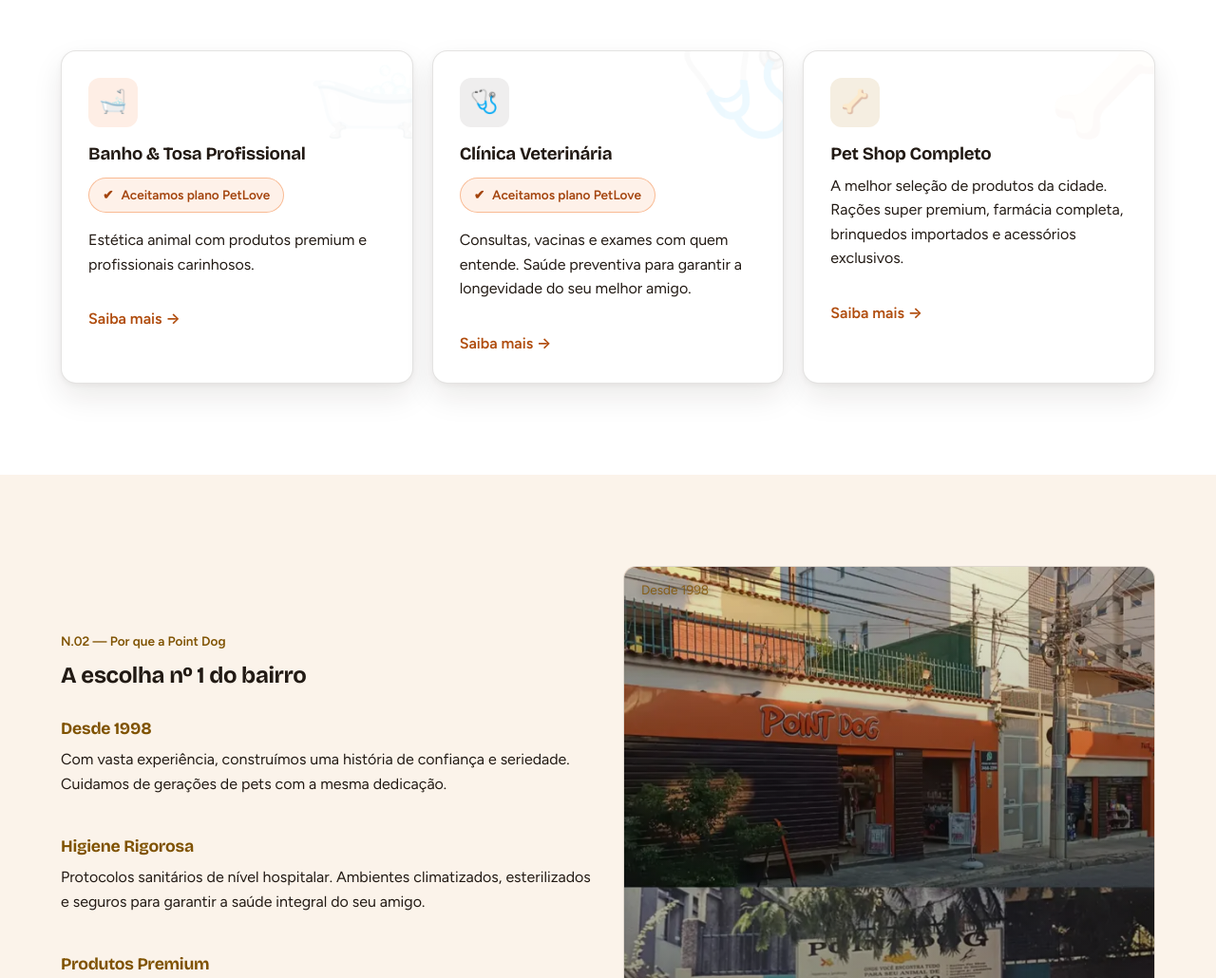
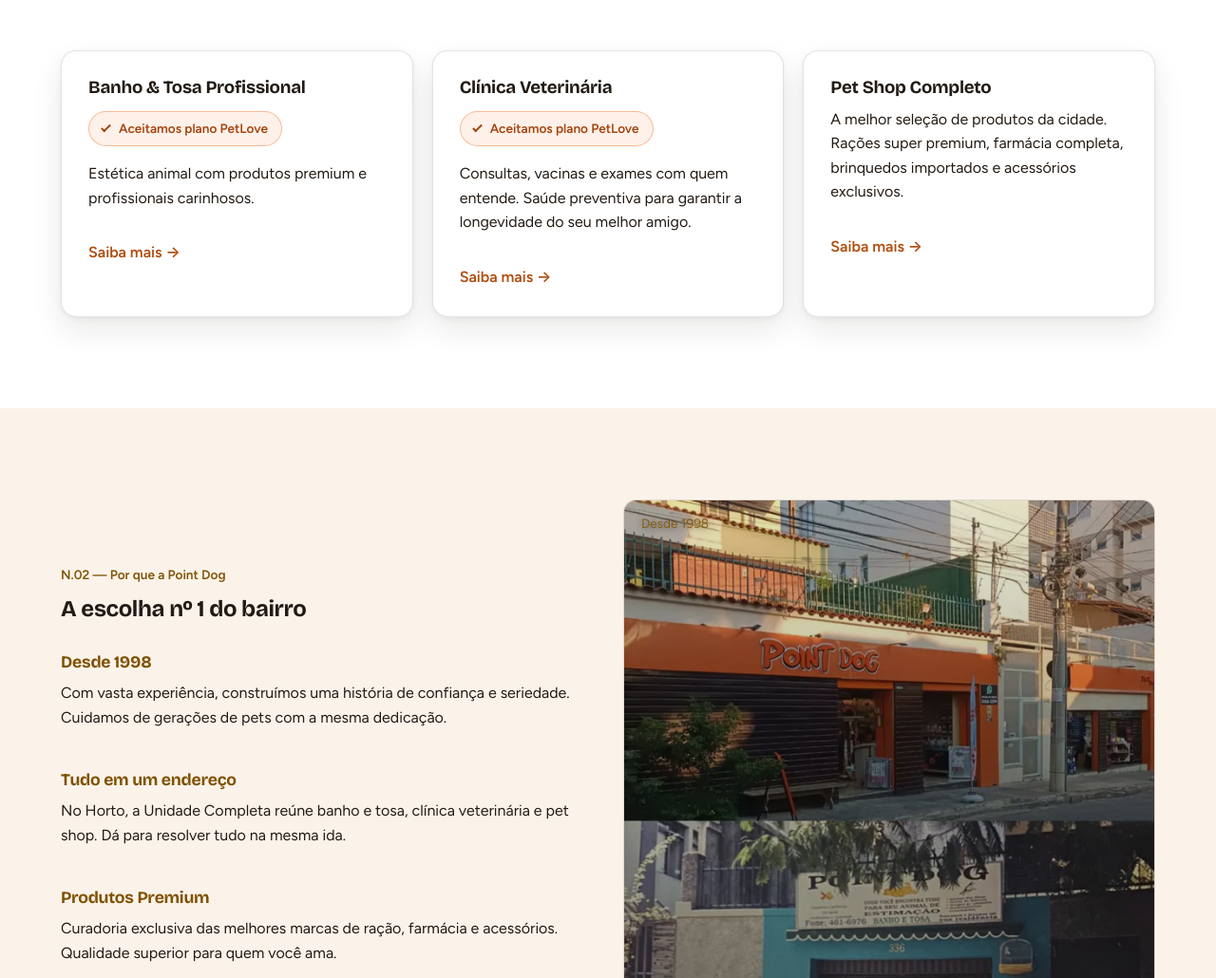
Before and after one commit to VitorCostaVianna/point-dog-site, a plain HTML site: page index.html in a window 1280 px wide. Shown: the part 1029-2059 px from the top of the page at 95% size. Drawn offline with nearby package versions, Linux system fonts and the light colour scheme.

Commit message:
refactor: tira emojis dos cards, selos verdes e frase sem base
Co-Authored-By: Claude Sonnet 5.5 <noreply@anthropic.com>

```diff
--- a/css/style.css
+++ b/css/style.css
@@ -111,9 +111,9 @@ button { font-family: inherit; cursor: pointer; }
   gap: 8px;
   padding: 7px 16px;
   border-radius: var(--radius-pill);
-  background: rgba(30, 158, 82, 0.08);
-  border: 1px solid rgba(30, 158, 82, 0.35);
-  color: var(--green-glow);
+  background: rgba(242, 118, 43, 0.10);
+  border: 1px solid rgba(242, 118, 43, 0.45);
+  color: var(--orange-deep);
   font-family: var(--font-mono);
   font-size: 0.7rem;
   font-weight: 500;
@@ -159,32 +159,6 @@ button { font-family: inherit; cursor: pointer; }
   color: var(--orange-deep);
 }
 
-/* Icon + oversized ghost icon (service cards) */
-.card-icon-badge {
-  width: 52px;
-  height: 52px;
-  border-radius: 12px;
-  background: rgba(242, 118, 43, 0.12);
-  display: flex;
-  align-items: center;
-  justify-content: center;
-  font-size: 1.5rem;
-  margin-bottom: 18px;
-  position: relative;
-  z-index: 2;
-}
-.card-icon-badge--gold { background: rgba(168, 114, 15, 0.12); }
-.card-icon-badge--green { background: rgba(34, 26, 20, 0.07); }
-.card-icon-ghost {
-  position: absolute;
-  top: -18px;
-  right: -18px;
-  font-size: 6.5rem;
-  line-height: 1;
-  opacity: 0.07;
-  z-index: 1;
-  pointer-events: none;
-}
 
 /* ===== Header ===== */
 .site-header {
@@ -450,7 +424,19 @@ button { font-family: inherit; cursor: pointer; }
   font-size: 0.85rem;
   font-weight: 600;
 }
-.plan-badge::before { content: "✔"; }
+.plan-badge::before,
+.check::before {
+  content: "";
+  flex: none;
+  width: 5px;
+  height: 10px;
+  margin: -3px 3px 0 1px;
+  border: solid currentColor;
+  border-width: 0 2px 2px 0;
+  transform: rotate(45deg);
+}
+.check { display: flex; align-items: center; gap: 8px; }
+.check::before { color: var(--orange-deep); }
 
 /* ===== Hero com vídeo controlado pela rolagem (scrub) =====
    Vídeo de fundo (sangria total) + texto por cima. Plano B = hero estático (poster).
@@ -505,7 +491,7 @@ button { font-family: inherit; cursor: pointer; }
 }
 
 /* Selo do hero com contraste >= 4,5:1 sobre o véu */
-.scrub .badge { color: #0B5F37; background: rgba(255,255,255,.7); }
+.scrub .badge { color: var(--orange-deep); background: rgba(255,255,255,.85); }
 html:has(.scrub.is-scrub) { scroll-behavior: auto; }
 
 /* Celular com hero preso: tira o parágrafo (as frases já cobrem) para tudo caber na tela */
--- a/index.html
+++ b/index.html
@@ -68,7 +68,7 @@
     <section class="scrub scrub-hero" id="scrub" aria-labelledby="hero-title">
       <div class="scrub-stage">
         <div class="scrub-copy">
-          <span class="badge">Seu pet tratado como família</span>
+          <span class="badge">Belo Horizonte, desde 1998</span>
           <h1 id="hero-title">Cuidado de verdade,<br><em>confiança</em> desde o primeiro banho.</h1>
           <p class="lead">Banho, tosa, clínica veterinária e todo tipo de produto. Desde 1998 cuidando dos pets de Belo Horizonte.</p>
           <div class="hero-actions">
@@ -100,24 +100,18 @@
         </div>
         <div class="grid-3">
           <div class="card reveal">
-            <span class="card-icon-ghost" aria-hidden="true">🛁</span>
-            <div class="card-icon-badge">🛁</div>
             <h3>Banho &amp; Tosa Profissional</h3>
             <span class="plan-badge">Aceitamos plano PetLove</span>
             <p>Estética animal com produtos premium e profissionais carinhosos.</p>
             <a class="card-link" href="servicos.html">Saiba mais →</a>
           </div>
           <div class="card reveal">
-            <span class="card-icon-ghost" aria-hidden="true">🩺</span>
-            <div class="card-icon-badge card-icon-badge--green">🩺</div>
             <h3>Clínica Veterinária</h3>
             <span class="plan-badge">Aceitamos plano PetLove</span>
             <p>Consultas, vacinas e exames com quem entende. Saúde preventiva para garantir a longevidade do seu melhor amigo.</p>
             <a class="card-link" href="servicos.html">Saiba mais →</a>
           </div>
           <div class="card reveal">
-            <span class="card-icon-ghost" aria-hidden="true">🦴</span>
-            <div class="card-icon-badge card-icon-badge--gold">🦴</div>
             <h3>Pet Shop Completo</h3>
             <p>A melhor seleção de produtos da cidade. Rações super premium, farmácia completa, brinquedos importados e acessórios exclusivos.</p>
             <a class="card-link" href="servicos.html">Saiba mais →</a>
@@ -137,8 +131,8 @@
               <p>Com vasta experiência, construímos uma história de confiança e seriedade. Cuidamos de gerações de pets com a mesma dedicação.</p>
             </div>
             <div>
-              <h3 style="font-size: 1.1rem; color: var(--gold);">Higiene Rigorosa</h3>
-              <p>Protocolos sanitários de nível hospitalar. Ambientes climatizados, esterilizados e seguros para garantir a saúde integral do seu amigo.</p>
+              <h3 style="font-size: 1.1rem; color: var(--gold);">Tudo em um endereço</h3>
+              <p>No Horto, a Unidade Completa reúne banho e tosa, clínica veterinária e pet shop. Dá para resolver tudo na mesma ida.</p>
             </div>
             <div>
               <h3 style="font-size: 1.1rem; color: var(--gold);">Produtos Premium</h3>
```
Also changed, not shown: scripts/check-site.mjs (+10 -0 lines), servicos.html (+13 -13 lines), sobre.html (+0 -2 lines), 1 other file.
